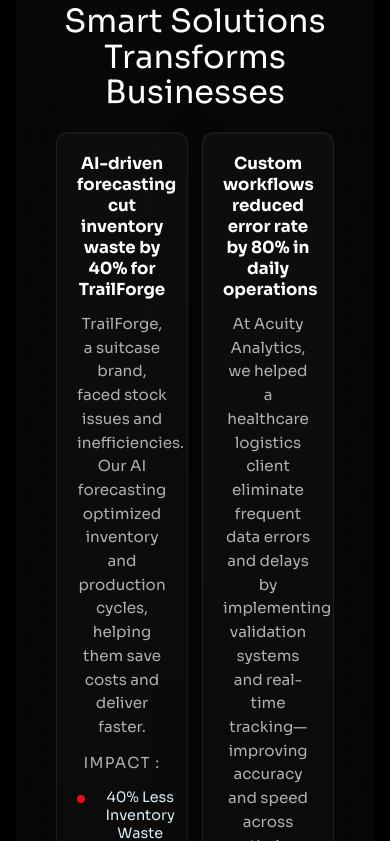
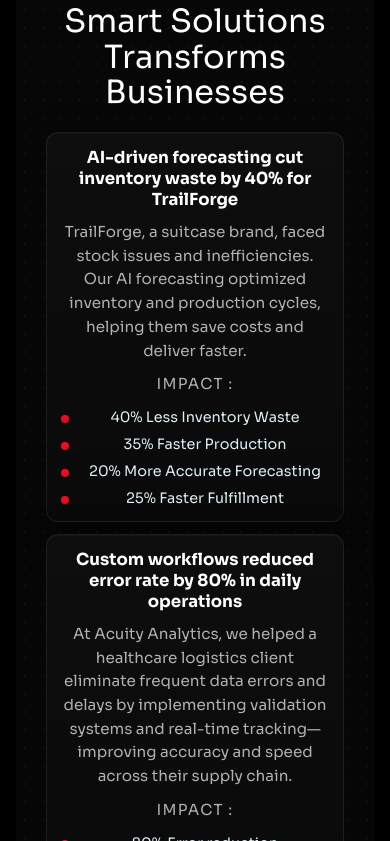
Before and after one commit to AP-Consultancy/Site, a React (Vite) app: page /blog in a window 390 px wide. Shown: the part 683-1524 px from the top of the page. Built offline with nearby package versions, Linux system fonts and the light colour scheme.

Commit message:
Made changes for the mobile view

```diff
--- a/src/components/CaseStudiesSection.css
+++ b/src/components/CaseStudiesSection.css
@@ -52,3 +52,26 @@
   left: 0;
   top: 0.47em;
 }
+
+@media (max-width: 900px) {
+  .case-grid {
+    grid-template-columns: 1fr;
+    gap: 12px;
+    padding: 0 14px;
+  }
+
+  .case-card {
+    padding: 16px;
+    gap: 10px;
+  }
+}
+
+@media (max-width: 640px) {
+  .case-grid {
+    padding: 0 10px;
+  }
+
+  .case-card {
+    padding: 14px;
+  }
+}
--- a/src/pages/HomePage.css
+++ b/src/pages/HomePage.css
@@ -585,6 +585,25 @@
   .hx-card h3 {
     font-size: 1.6rem;
   }
+
+  .hx-process-row {
+    justify-items: center;
+    text-align: center;
+  }
+
+  .hx-process-row > div:last-child {
+    width: min(100%, 680px);
+    margin-inline: auto;
+  }
+
+  .hx-process-row p {
+    margin-inline: auto;
+  }
+
+  .hx-chip-row {
+    justify-content: center;
+    flex-wrap: wrap;
+  }
 }
 
 /* Smaller boxed UI on phones / narrow viewports only */
--- a/src/pages/ServicesPage.css
+++ b/src/pages/ServicesPage.css
@@ -799,6 +799,13 @@
     grid-template-columns: 1fr;
   }
 
+  .sv-services-grid .sv-service-card-wrap:last-child:nth-child(odd) {
+    grid-column: auto;
+    width: 100%;
+    max-width: 100%;
+    justify-self: stretch;
+  }
+
   .sv-hero {
     min-height: auto;
     padding-bottom: 40px;
```
